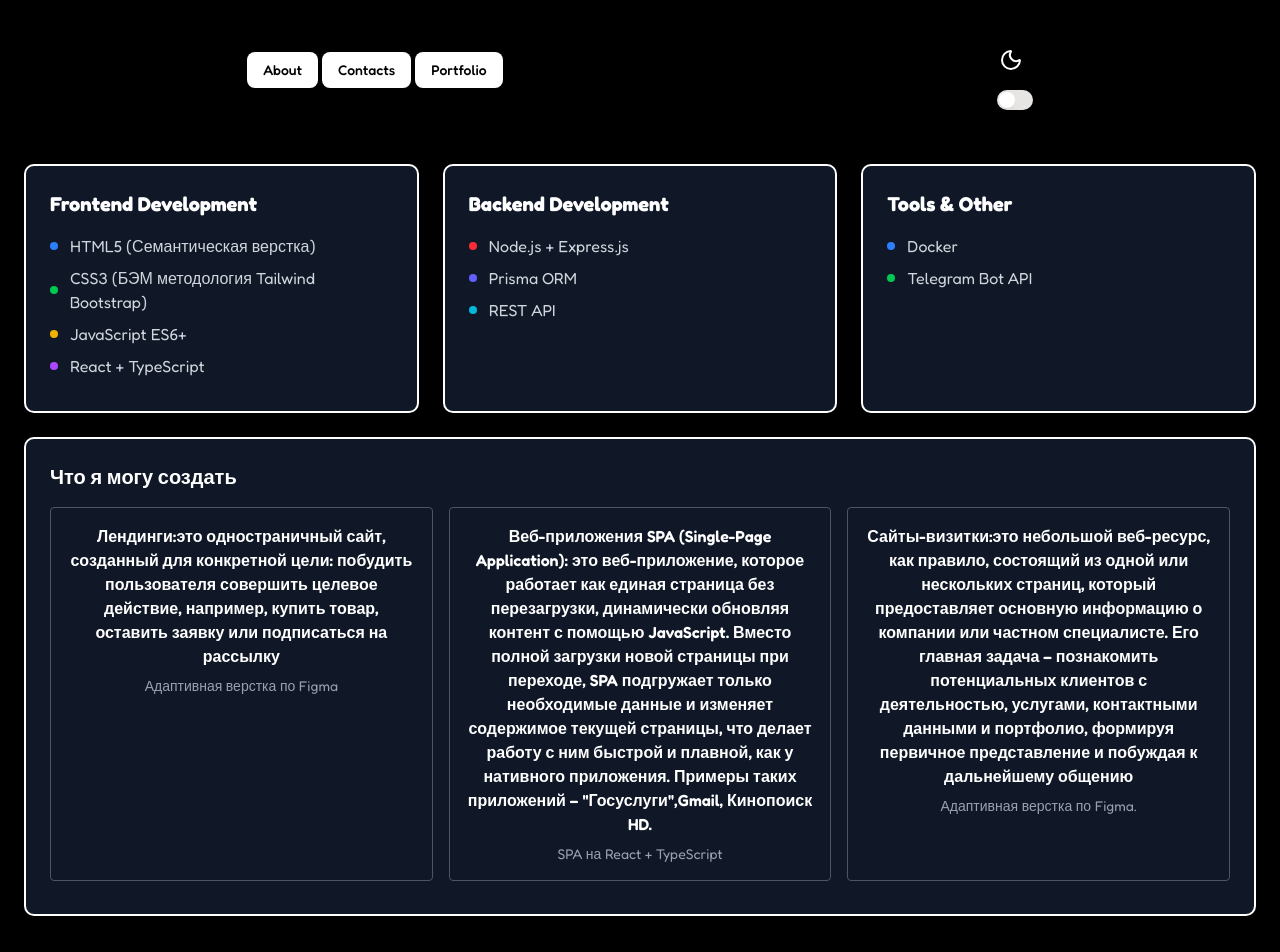
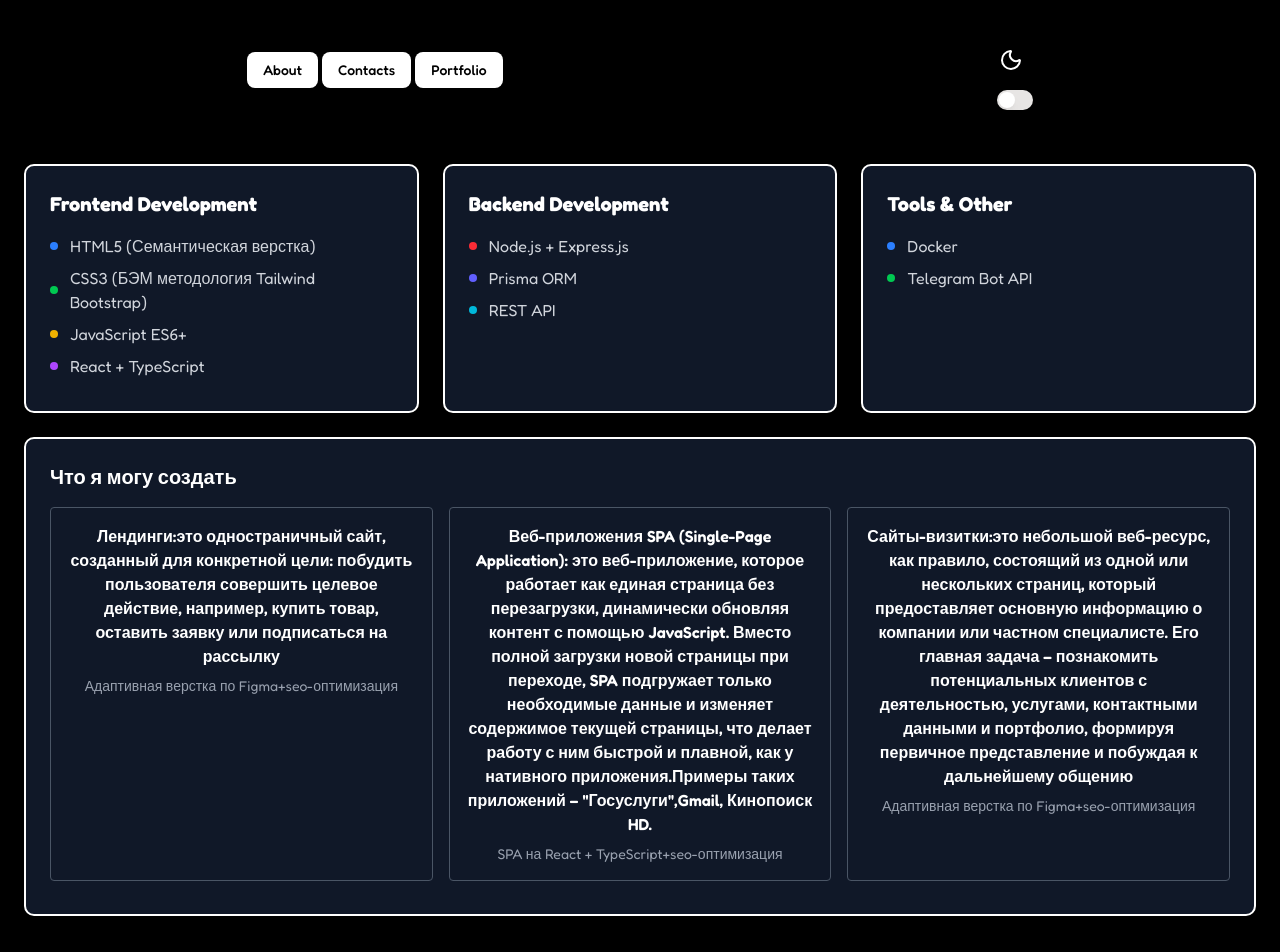
Before and after one commit to maks4k/resume, a React (Vite) app: page /about in a window 1280 px wide. Shown: the top 952 px of the page. Built offline with nearby package versions, Linux system fonts and the light colour scheme.

Commit message:
небольшой фикс карточек

```diff
--- a/src/components/Resume/Content/ui/about/Services.jsx
+++ b/src/components/Resume/Content/ui/about/Services.jsx
@@ -34,7 +34,7 @@ export const Services = () => {
             <p
               className={`text-sm ${isLightTheme ? "text-gray-600" : "text-gray-400"}`}
             >
-              Адаптивная верстка по Figma
+              Адаптивная верстка по Figma+seo-оптимизация
             </p>
           </div>
           <div
@@ -52,13 +52,13 @@ export const Services = () => {
               обновляя контент с помощью JavaScript. Вместо полной загрузки
               новой страницы при переходе, SPA подгружает только необходимые
               данные и изменяет содержимое текущей страницы, что делает работу с
-              ним быстрой и плавной, как у нативного приложения. Примеры таких
+              ним быстрой и плавной, как у нативного приложения.Примеры таких
               приложений – "Госуслуги",Gmail, Кинопоиск HD.{" "}
             </h4>
             <p
               className={`text-sm ${isLightTheme ? "text-gray-600" : "text-gray-400"}`}
             >
-              SPA на React + TypeScript
+              SPA на React + TypeScript+seo-оптимизация
             </p>
           </div>
           <div
@@ -81,7 +81,7 @@ export const Services = () => {
             <p
               className={`text-sm ${isLightTheme ? "text-gray-600" : "text-gray-400"}`}
             >
-             Адаптивная верстка по Figma.
+             Адаптивная верстка по Figma+seo-оптимизация
             </p>
           </div>
         </div>
```
